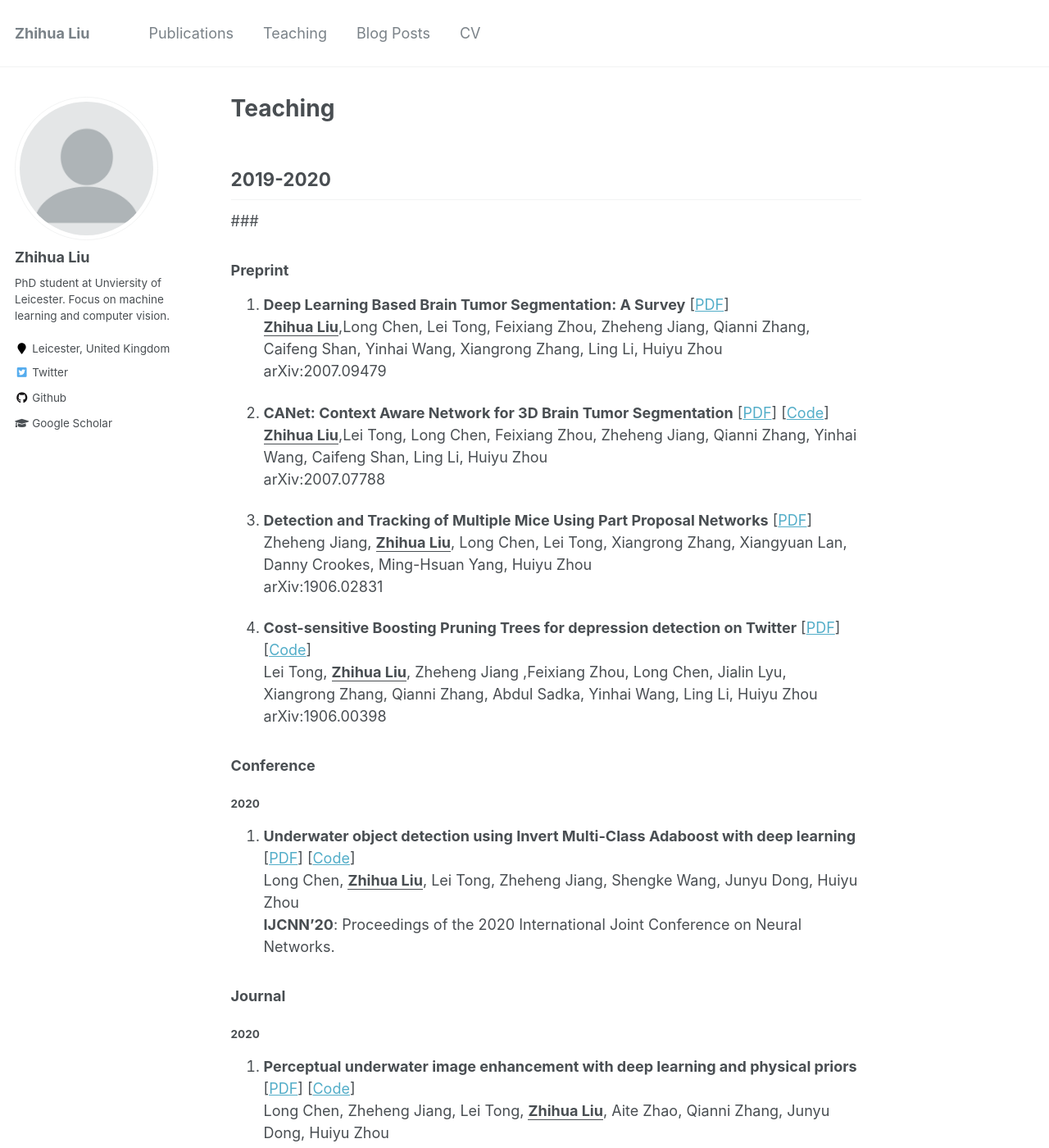
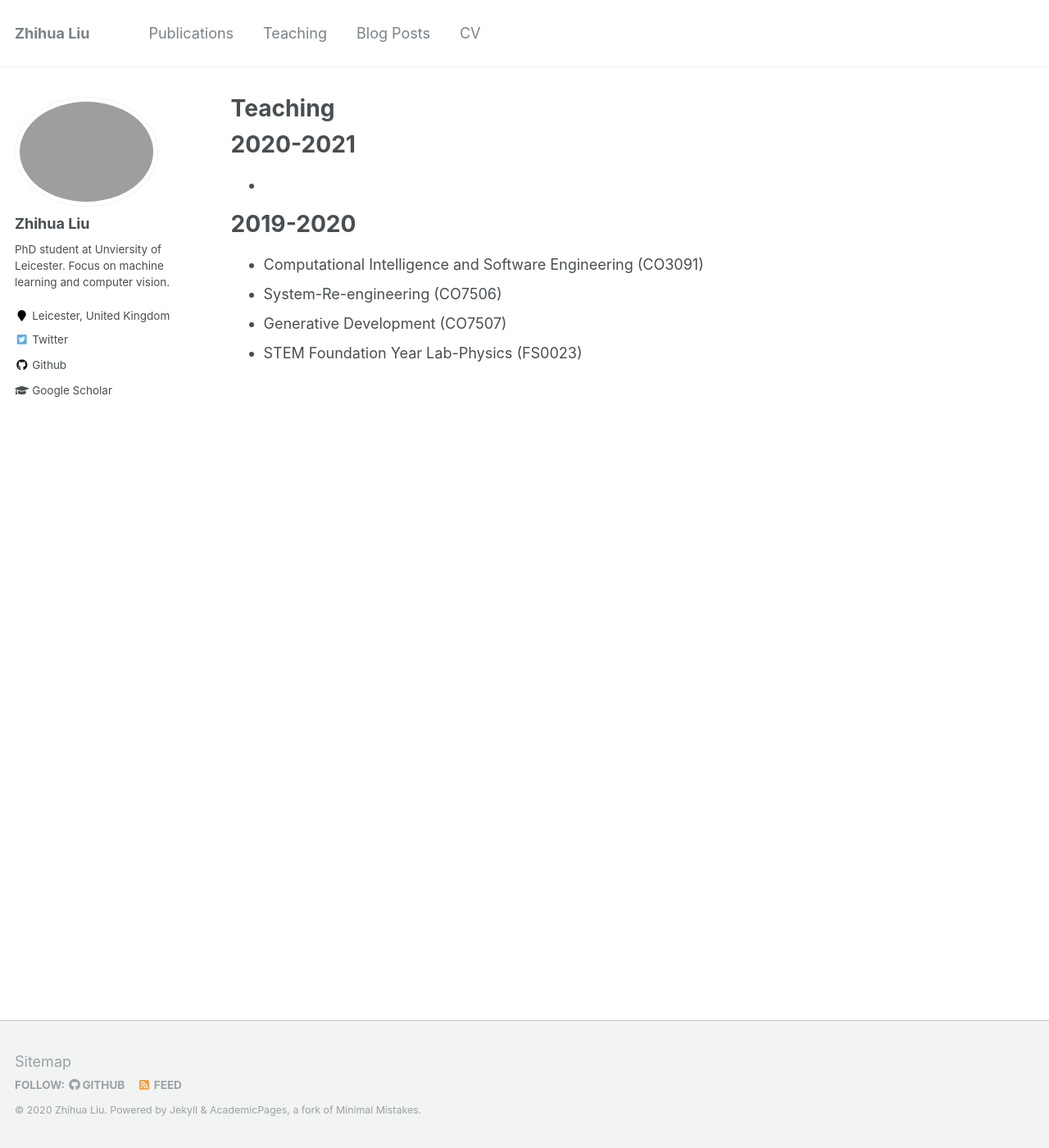
Before and after one commit to ZhihuaLiuEd/ZhihuaLiuEd.github.io, a Jekyll site: the page built from _pages/teaching.md, in a window 1280 px wide and 1400 px high. Shown: the whole window at 82% size. Built offline with Jekyll 4.4.1, drawn with Linux system fonts in a browser that asks for light colours; some of the changed text lies outside the part shown.

Commit message:
update
update icon and teaching

```diff
--- a/_config.yml
+++ b/_config.yml
@@ -81,7 +81,7 @@ analytics:
 # Site Author
 author:
   name             : "Zhihua Liu"
-  avatar           : "profile.png"
+  avatar           : "zhihua_liu_icon.png"
   bio              : "PhD student at Unviersity of Leicester. Focus on machine learning and computer vision."
   location         : "Leicester, United Kingdom"
   employer         :
--- a/_pages/teaching.md
+++ b/_pages/teaching.md
@@ -7,42 +8,13 @@ redirect_from:
 
 
 ---
+2020-2021
+======
+*
 
-
-## 2019-2020
-
-###
-
-### Preprint
-
-1. **Deep Learning Based Brain Tumor Segmentation: A Survey** [<a href='https://arxiv.org/pdf/2007.09479.pdf'>PDF</a>] <br>
-<ins>**Zhihua Liu**</ins>,Long Chen, Lei Tong, Feixiang Zhou, Zheheng Jiang, Qianni Zhang, Caifeng Shan, Yinhai Wang, Xiangrong Zhang, Ling Li, Huiyu Zhou<br>
-arXiv:2007.09479 <br>
-
-1. **CANet: Context Aware Network for 3D Brain Tumor Segmentation** [<a href='https://arxiv.org/pdf/2007.07788.pdf'>PDF</a>] [<a href='https://github.com/ZhihuaLiuEd/canetbrats'>Code</a>]<br>
-<ins>**Zhihua Liu**</ins>,Lei Tong, Long Chen, Feixiang Zhou, Zheheng Jiang, Qianni Zhang, Yinhai Wang, Caifeng Shan, Ling Li, Huiyu Zhou<br>
-arXiv:2007.07788 <br>
-
-1. **Detection and Tracking of Multiple Mice Using Part Proposal Networks** [<a href='https://arxiv.org/pdf/1906.02831.pdf'>PDF</a>] <br>
-Zheheng Jiang, <ins>**Zhihua Liu**</ins>, Long Chen, Lei Tong, Xiangrong Zhang, Xiangyuan Lan, Danny Crookes, Ming-Hsuan Yang, Huiyu Zhou <br>
-arXiv:1906.02831 <br>
-
-1. **Cost-sensitive Boosting Pruning Trees for depression detection on Twitter** [<a href='https://arxiv.org/pdf/1906.00398.pdf'>PDF</a>] [<a href='https://github.com/BIPL-UoL/Cost-Boosting-Pruning-Trees-for-depression-detection-on-Twitter'>Code</a>]<br>
-Lei Tong, <ins>**Zhihua Liu**</ins>, Zheheng Jiang ,Feixiang Zhou, Long Chen, Jialin Lyu, Xiangrong Zhang, Qianni Zhang, Abdul Sadka, Yinhai Wang, Ling Li, Huiyu Zhou<br>
-arXiv:1906.00398 <br>
-
-### Conference
-
-#### 2020
-
-1. **Underwater object detection using Invert Multi-Class Adaboost with deep learning** [<a href='https://arxiv.org/pdf/2005.11552.pdf'>PDF</a>] [<a href='https://github.com/LongChenCV/SWIPENet'>Code</a>]<br>
-Long Chen, <ins>**Zhihua Liu**</ins>, Lei Tong, Zheheng Jiang, Shengke Wang, Junyu Dong, Huiyu Zhou<br>
-**IJCNN'20**: Proceedings of the 2020 International Joint Conference on Neural Networks.<br>
-
-### Journal
-
-#### 2020
-
-1. **Perceptual underwater image enhancement with deep learning and physical priors** [<a href='https://arxiv.org/pdf/2008.09697.pdf'>PDF</a>] [<a href='https://github.com/LongChenCV/HybridDetectionGAN'>Code</a>]<br>
-Long Chen, Zheheng Jiang, Lei Tong, <ins>**Zhihua Liu**</ins>, Aite Zhao, Qianni Zhang, Junyu Dong, Huiyu Zhou<br>
-**T-CSVT**: IEEE Transactions on Circuits and Systems for Video Technology.<br>
+2019-2020
+======
+* Computational Intelligence and Software Engineering (CO3091)
+* System-Re-engineering (CO7506)
+* Generative Development (CO7507)
+* STEM Foundation Year Lab-Physics (FS0023)
```
Also changed, not shown: other parts of _pages/teaching.md (+1 -0 lines).
